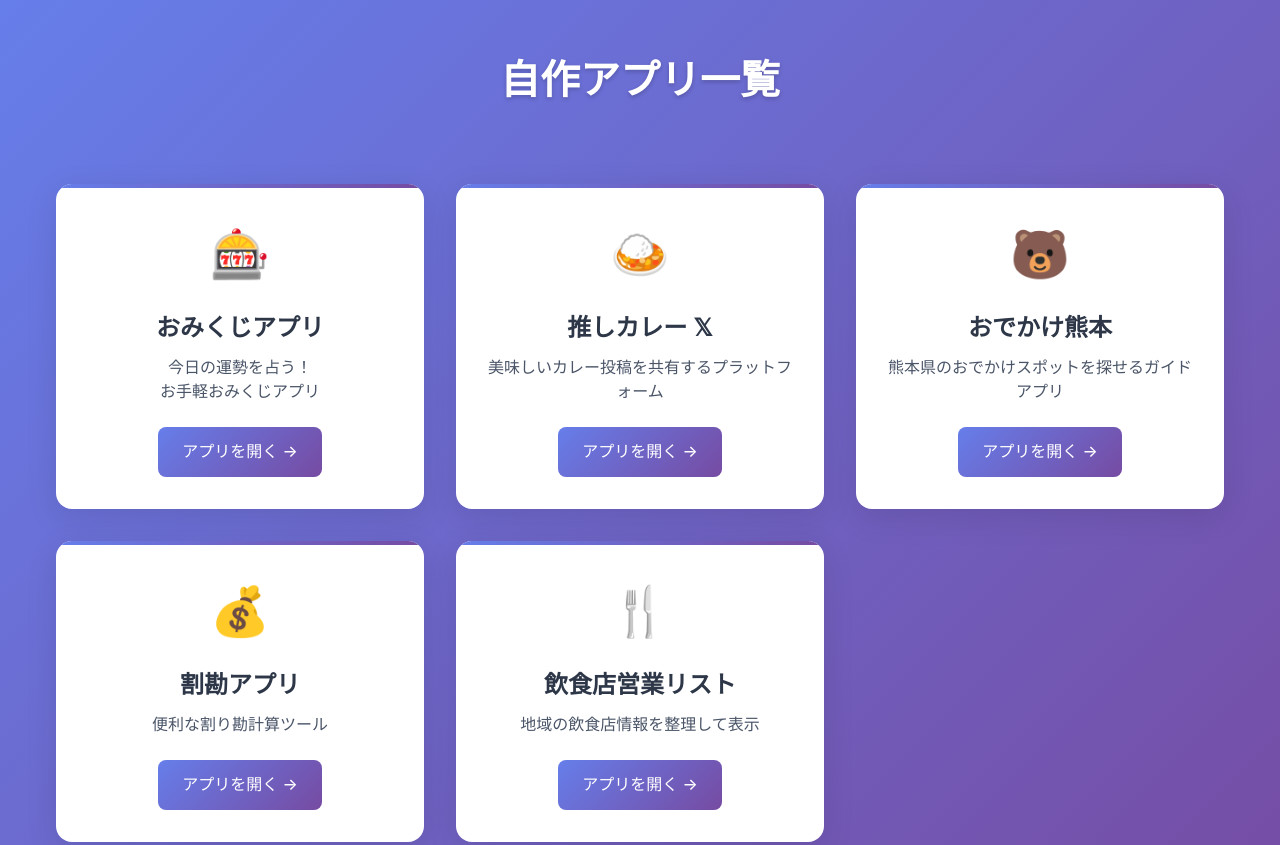
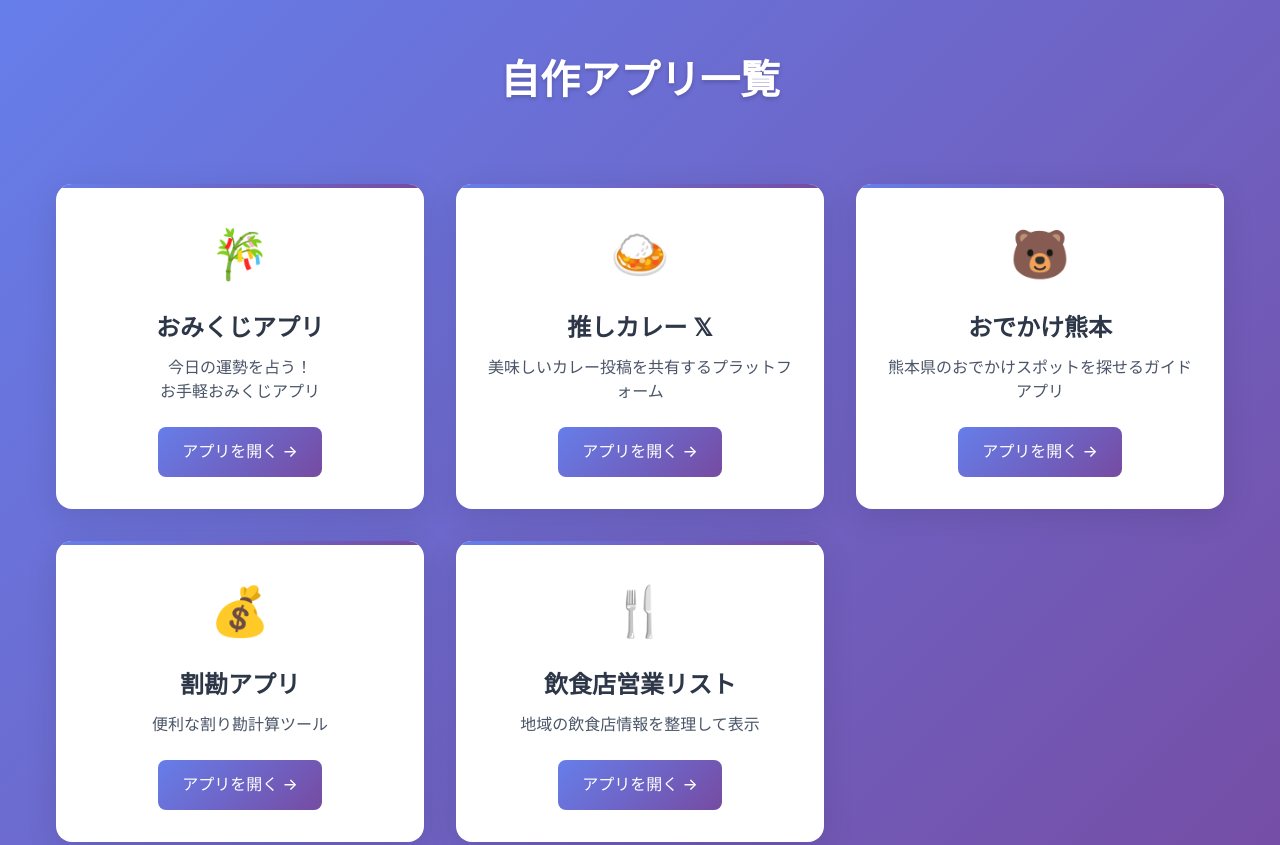
Before and after one commit to ojizou003/index, a plain HTML site: page index.html in a window 1280 px wide. Shown: the top 845 px of the page. Drawn offline with Linux system fonts and the light colour scheme.

Commit message:
digital-omikujiのアイコン変更

```diff
--- a/index.html
+++ b/index.html
@@ -14,7 +14,7 @@
     <main>
         <div class="app-grid">
             <article class="app-card">
-                <div class="app-icon">🎰</div>
+                <div class="app-icon">🎋</div>
                 <h3 class="app-title">おみくじアプリ</h3>
                 <p class="app-description">今日の運勢を占う！<br>お手軽おみくじアプリ</p>
                 <a href="https://digital-omikuji.streamlit.app/" target="_blank" rel="noopener noreferrer" class="app-link">
```
